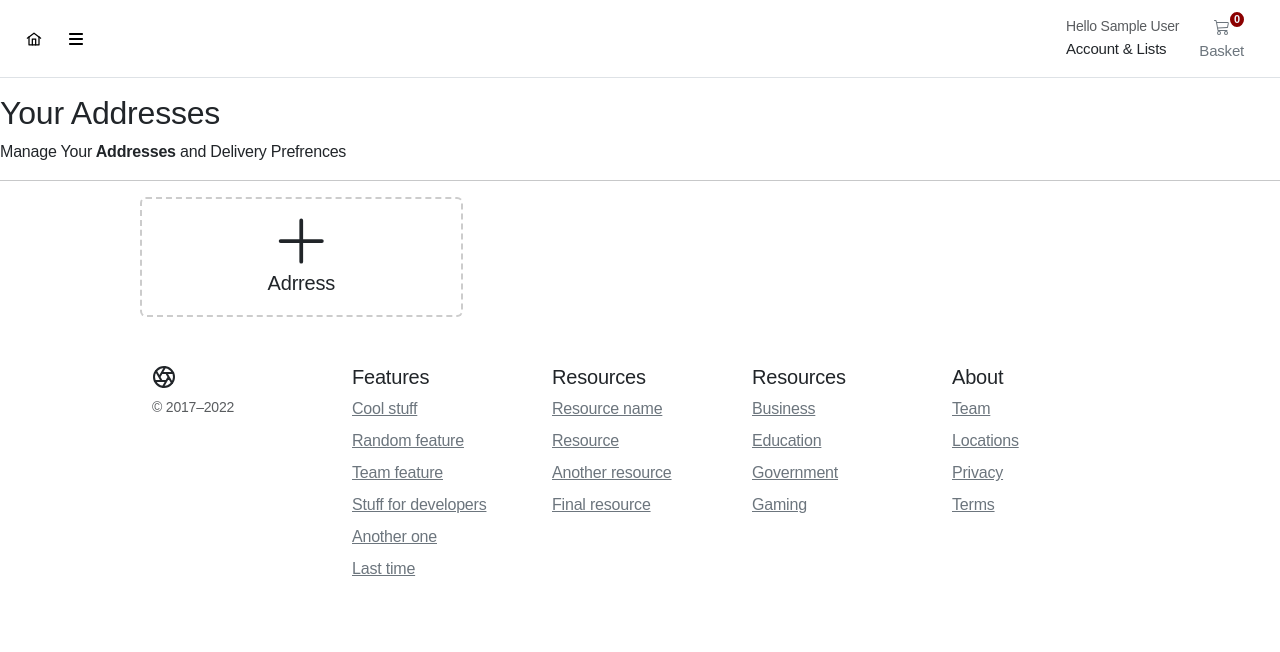
After one commit to idarbandi/DarbandShop-V01-Development, a Django app: page /account/addresses/ in a window 1280 px wide. The commit adds this page. Shown: the top 652 px of the page. Run offline with Django 4.2, Linux system fonts and the light colour scheme; the visitor is signed in with stand-in values (Sample User, id 1); data that the repository does not hold is empty; some libraries are stand-ins or nearby versions.

Commit message:
address department and CRUD

```diff
--- a/account/admin.py
+++ b/account/admin.py
@@ -1,4 +1,6 @@
 from django.contrib import admin
 
-from .models import Customer
+from .models import Customer, Address
+
 admin.site.register(Customer)
+admin.site.register(Address)
--- a/account/models.py
+++ b/account/models.py
@@ -67,17 +67,17 @@ class Address(models.Model):
         Address Table
     """
     id = models.UUIDField(primary_key=True, default=uuid.uuid4, editable=False)
-    customer_id = models.ForeignKey(Customer, verbose_name=_("customer"), on_delete=models.CASCADE)
-    # Delivery Deatil
-    country = CountryField()
-    phone_number = models.CharField(max_length=15, blank=True)
+    customer = models.ForeignKey(Customer, verbose_name=_("customer"), on_delete=models.CASCADE)
+    full_name = models.CharField(_("Full Name"), max_length=150)
+    # Delivery Detail
+    phone = models.CharField(max_length=15, blank=True)
     post_code = models.CharField(max_length=12, blank=True)
-    address_line_1 = models.CharField(max_length=15, blank=True)
+    address_line = models.CharField(max_length=15, blank=True)
     address_line_2 = models.CharField(max_length=15, blank=True)
     town_city = models.CharField(max_length=15, blank=True)
     delivery_instructions = models.CharField(_("Delivery Instructions"), max_length=255)
-    created = models.DateTimeField(auto_now_add=True)
-    updated = models.DateTimeField(auto_now=True)
+    created_at = models.DateTimeField(auto_now_add=True)
+    updated_at = models.DateTimeField(auto_now=True)
     default = models.BooleanField(_("Default"), default=False)
 
     class Meta:
--- a/account/urls.py
+++ b/account/urls.py
@@ -23,5 +23,11 @@ urlpatterns = [
     path("profile/edit/", views.edit_detail, name="edit_details"),
     path("profile/delete_user/", views.delete_user, name="delete_user"),
     path("profile/delete_confirm/", TemplateView.as_view(
-        template_name="account/user/delete_confirm.html"), name="delete_confirmation")
+        template_name="account/user/delete_confirm.html"), name="delete_confirmation"),
+    # Addresses
+    path("addresses/", views.view_addresses, name="addresses"),
+    path("add_address/", views.add_address, name="add_address"),
+    path("addresses/edit/<slug:id>/", views.edit_addresses, name="edit_addresses"),
+    path("addresses/delete/<slug:id>/", views.delete_addresses, name="delete_addresses"),
+    path("addresses/set_default/<slug:id>/", views.set_default, name="set_default"),
 ]
--- a/account/views.py
+++ b/account/views.py
@@ -1,15 +1,17 @@
-from django.http.response import HttpResponse
+from django.http.response import HttpResponse, HttpResponseRedirect
 from django.shortcuts import render, redirect
+from django.urls import reverse
 from django.utils.encoding import force_bytes, force_str
 from django.contrib.sites.shortcuts import get_current_site
 from django.utils.http import urlsafe_base64_encode, urlsafe_base64_decode
 from django.contrib.auth import login, logout
 from django.template.loader import render_to_string
 from django.contrib.auth.decorators import login_required
-from .forms import RegisterationForm, UserEditForm
+from .forms import RegisterationForm, UserEditForm, UserAddressForm
 from .token import account_activation_token
-from .models import Customer
+from .models import Customer, Address
 from orders.views import user_orders
+
 
 def account_register(request):
     # if request.user.is_authenticated:
@@ -81,3 +83,51 @@ def delete_user(request):
     user.save()
     logout(request)
     return redirect("account:delete_confirmation")
+
+
+# Addresses
+
+@login_required
+def view_addresses(request):
+    addresses = Address.objects.filter(customer=request.user)
+    return render(request, 'account/addresses.html', {"addresses": addresses})
+
+
+@login_required
+def edit_addresses(request, id):
+    if request.method == "POST":
+        address = Address.objects.get(pk=id, customer=request.user)
+        address_form = UserAddressForm(instance=address, data=request.POST)
+        if address_form.is_valid():
+            address_form.save()
+            return HttpResponseRedirect(reverse("account:addresses"))
+    else:
+        address = Address.objects.get(pk=id, customer=request.user)
+        address_form = UserAddressForm(instance=address)
+    return render(request, 'account/edit_addresses.html', {"form": address_form})
+
+
+@login_required
+def delete_addresses(request, id):
+    address = Address.objects.filter(pk=id, customer=request.user).delete()
+    return HttpResponseRedirect(reverse("account:addresses"))
+
+
+@login_required
+def set_default(request, id):
+    Address.objects.filter(customer=request.user, default=True).update(default=False)
+    Address.objects.filter(pk=id, customer=request.user).update(default=True)
+    return redirect("account:addresses")
+
+@login_required
+def add_address(request):
+    if request.method == "POST":
+        address_form = UserAddressForm(data=request.POST)
+        if address_form.is_valid():
+            userless = address_form.save(commit=False)
+            userless.customer = request.user
+            address_form.save()
+            return HttpResponseRedirect(reverse("account:addresses"))
+    else:
+        address_form = UserAddressForm()
+    return render(request, "account/edit_addresses.html", {"form": address_form})
--- /dev/null
+++ b/templates/account/addresses.html
@@ -0,0 +1,62 @@
+{% extends '../store/base.html' %}
+{% block title %} Edit Addresses {% endblock  %}
+
+{% block content %}
+    <h1 class="h2"> Your Addresses </h1>
+    <div>Manage Your<b> Addresses </b> and Delivery Prefrences</div>
+    <hr/>
+    <div class="container px-0">
+        <div class="row row-cols-1 row-cols-sm-2 row-cols-md-3 g-3">
+            <div class="col">
+                <a href="{% url 'account:add_address' %}" class="text-reset text-decoration-none" role="button" style="max-width: 540px;">
+                    <div class="card mb-3 h-100" style="border: dashed 2px #ccc;">
+                        <div class="row g-0 h-100">
+                            <div class="col-12" style="min-height: 100px;">
+                                <div class="card-body text-center position-absolute top-50 start-50 translate-middle">
+                                    <svg xmlns="http://www.w3.org/2000/svg" width="60" height="60" fill="currentColor" class="bi bi-plus-lg" viewBox="0 0 16 16">
+                                        <path fill-rule="evenodd" d="M8 2a.5.5 0 0 1 .5.5v5h5a.5.5 0 0 1 0 1h-5v5a.5.5 0 0 1-1 0v-5h-5a.5.5 0 0 1 0-1h5v-5A.5.5 0 0 1 8 2Z"/>
+                                    </svg>
+                                    <h1 class="h5">Adrress</h1>
+                                </div>
+                            </div>
+                        </div>
+                    </div>
+                </a>
+            </div>
+
+            {% for address in addresses %}
+                <div class="col">
+                    <div class="card pb-3">
+                        <div class="card-header bg-white small text-muted">
+
+                            {% if address.default %}
+                                Default
+                            {% endif %}
+                            &nbsp;
+
+                        </div>
+                        <div class="card-body small pb-1">
+                            <p class="card-text m-0 fw-bold">{{ address.full_name }}</p>
+                            <p class="card-text m-0"> {{ address.address_line }} </p>
+                            <p class="card-text m-0"> {{ address.address_line2 }} </p>
+                            <p class="card-text m-0"> {{ address.town_city }} </p>
+                            <p class="card-text m-0"> {{ address.postcode }} </p>
+                            <p class="card-text m-0"> Phone Number : {{ address.phone }} </p>
+                            <div class="pt-5">
+                                <a href="{% url 'account:edit_addresses' address.id %}" class="text-decoration-none">Edit</a>
+                                |
+                                <a href="{% url 'account:delete_addresses' address.id %}" class="text-decoration-none">Delete</a>
+                                |
+                                {% if not address.default %}
+                                    <a href="{% url 'account:set_default' address.id %}" class="text-decoration-none">Set Default</a>
+                                {% endif %}
+
+                            </div>
+                        </div>
+                    </div>
+                </div>
+            {% endfor %}
+
+        </div>
+    </div>
+{% endblock  %}
--- a/templates/account/user/dashboard.html
+++ b/templates/account/user/dashboard.html
@@ -12,8 +12,8 @@ Dashboard {% endblock %} {% block content %}
     <hr />
   <div class="row row-cols-1 row-cols-sm-2 row-cols-md-3 g-3">
     <div class="col">
-      <a href="#" class="text-reset text-decoration-none"></a>
-      <div class="card mb-3">
+      <a href="{% url "account:addresses" %}" class="text-reset text-decoration-none" role="button" style="max-width:540px">
+        <div class="card mb-3">
         <div class="row g-0">
           <div class="col-2 position-relative">
             <svg xmlns="http://www.w3.org/2000/svg" width="16" height="16" fill="currentColor" class="bi bi-gift" viewBox="0 0 16 16">
@@ -28,6 +28,7 @@ Dashboard {% endblock %} {% block content %}
         </div>
         </div>
       </div>
+      </a>
     </div>
     <div class="col">
       <a href="#" class="text-reset text-decoration-none"></a>
```
Also changed, not shown: account/forms.py (+54 -20 lines), templates/account/edit_addresses.html (added, +42 -0 lines), account/migrations/0001_initial.py, orders/migrations/0001_initial.py, store/migrations/0001_initial.py, store/static/icons/plus-lg.svg (added).
